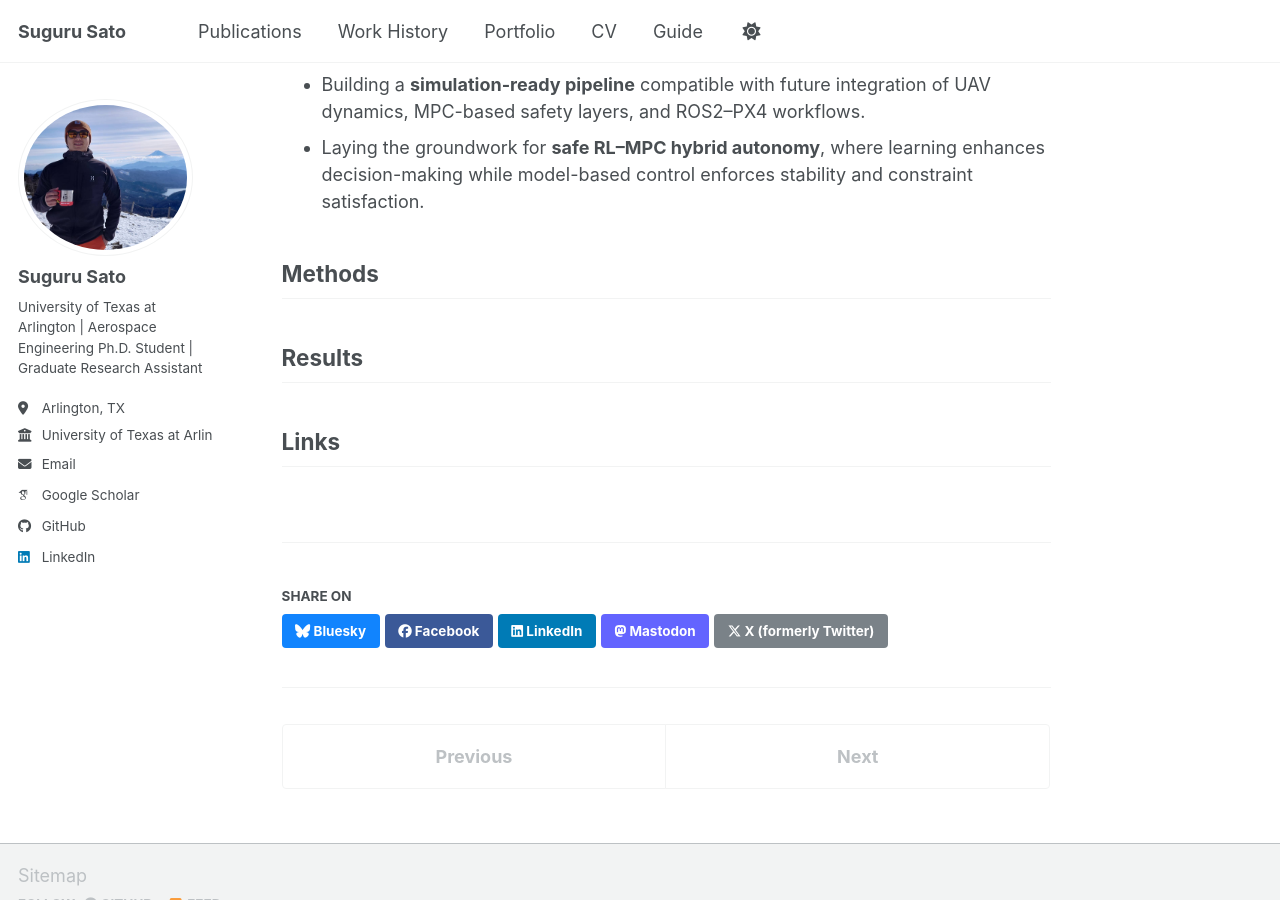
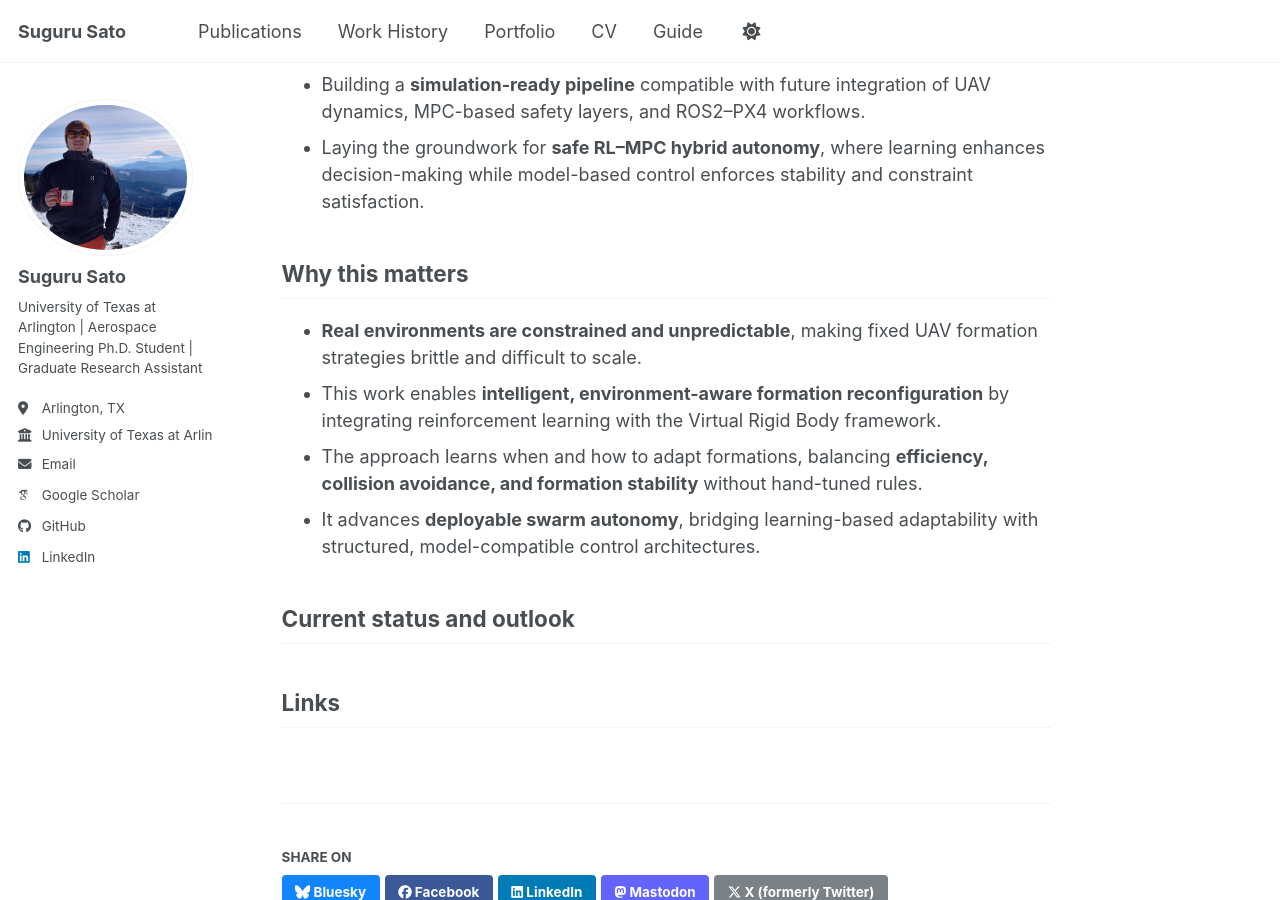
Before and after one commit to GitHub-Suguru/GitHub-Suguru.github.io, a Jekyll site: the page built from _portfolio/vrb_rl_reconfiguration.md, in a window 1280 px wide and 900 px high, scrolled down 1139 px. Built offline with Jekyll 4.4.1, drawn with Linux system fonts in a browser that asks for light colours; some web fonts are replaced; a script bundle is joined from its source files by our own code; library files that are not in the unit come from our copies.

Commit message:
Update vrb_rl_reconfiguration.md

```diff
--- a/_portfolio/vrb_rl_reconfiguration.md
+++ b/_portfolio/vrb_rl_reconfiguration.md
@@ -21,10 +21,13 @@ I designed and implemented the **learning-enabled VRB reconfiguration framework*
 - Building a **simulation-ready pipeline** compatible with future integration of UAV dynamics, MPC-based safety layers, and ROS2–PX4 workflows.
 - Laying the groundwork for **safe RL–MPC hybrid autonomy**, where learning enhances decision-making while model-based control enforces stability and constraint satisfaction.
 
-## Methods
+## Why this matters
+- **Real environments are constrained and unpredictable**, making fixed UAV formation strategies brittle and difficult to scale.
+- This work enables **intelligent, environment-aware formation reconfiguration** by integrating reinforcement learning with the Virtual Rigid Body framework.
+- The approach learns when and how to adapt formations, balancing **efficiency, collision avoidance, and formation stability** without hand-tuned rules.
+- It advances **deployable swarm autonomy**, bridging learning-based adaptability with structured, model-compatible control architectures.
 
-
-## Results
+## Current status and outlook
 
 
 ## Links
```
